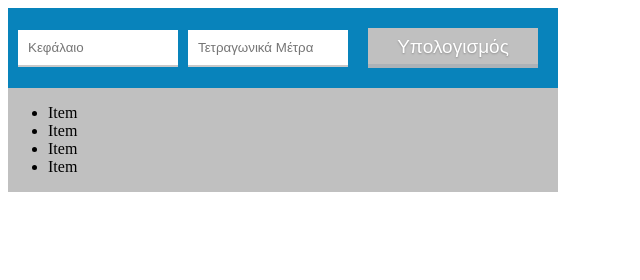
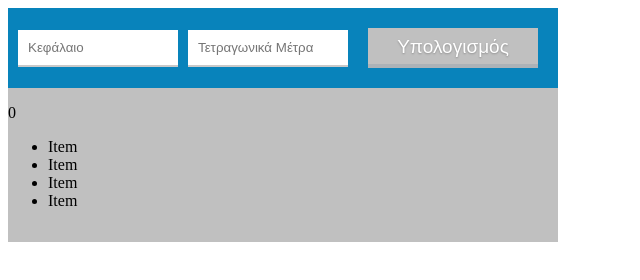
Before and after one commit to Armageddonas/InsuranceCalc, a plain HTML site: page index.html in a window 1280 px wide. Both pictures are taken after a click on the button "Υπολογισμός". Shown: the whole page, without its empty margins (0-640 px from the left). Drawn offline with nearby package versions, Linux system fonts and the light colour scheme; files that its build step writes are made by us from their sources.

Commit message:
Calculation is functional

```diff
--- a/functions.js
+++ b/functions.js
@@ -3,19 +3,13 @@ $(function () {
     var w = $("#wrapper");
     var l = $("#list");
 
-    //w.height(l.outerHeight(true));
+    var capital = $("#capital");
+    var sq_meters = $("#sq_Meters");
+    var result = $("#result");
 
     b.click(function () {
+        result.text(capital.val() * sq_meters.val());
 
-        if (w.hasClass('open')) {
-            w.removeClass('open');
-            w.height(0);
-            //alert("test");
-        } else {
-            w.addClass('open');
-            w.height(l.outerHeight(true));
-            //alert("test2");
-        }
-
+        w.height(l.outerHeight(true) + result.outerHeight(true));
     });
 });
--- a/index.html
+++ b/index.html
@@ -9,11 +9,12 @@
 </head>
 <body>
 <div class="border style-4">
-    <input type="text" placeholder="Κεφάλαιο">
-    <input type="text" placeholder="Τετραγωνικά Μέτρα">
+    <input id="capital" type="text" placeholder="Κεφάλαιο">
+    <input id="sq_Meters" type="text" placeholder="Τετραγωνικά Μέτρα">
     <button id="calculate" class="silver-flat-button">Υπολογισμός</button>
 </div>
 <div id="wrapper">
+    <p id="result">sdf</p>
     <ul id="list">
         <li>Item</li>
         <li>Item</li>
```
Also changed, not shown: 1 other file.
